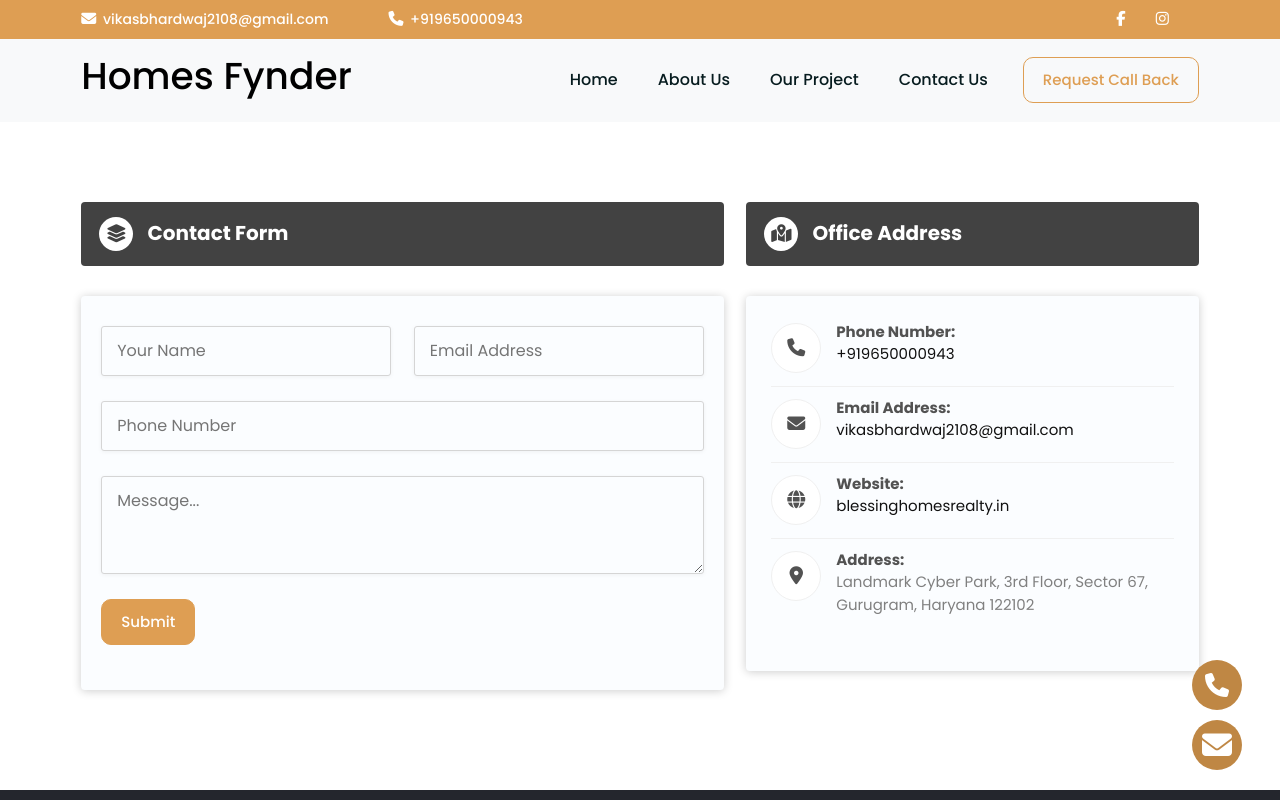
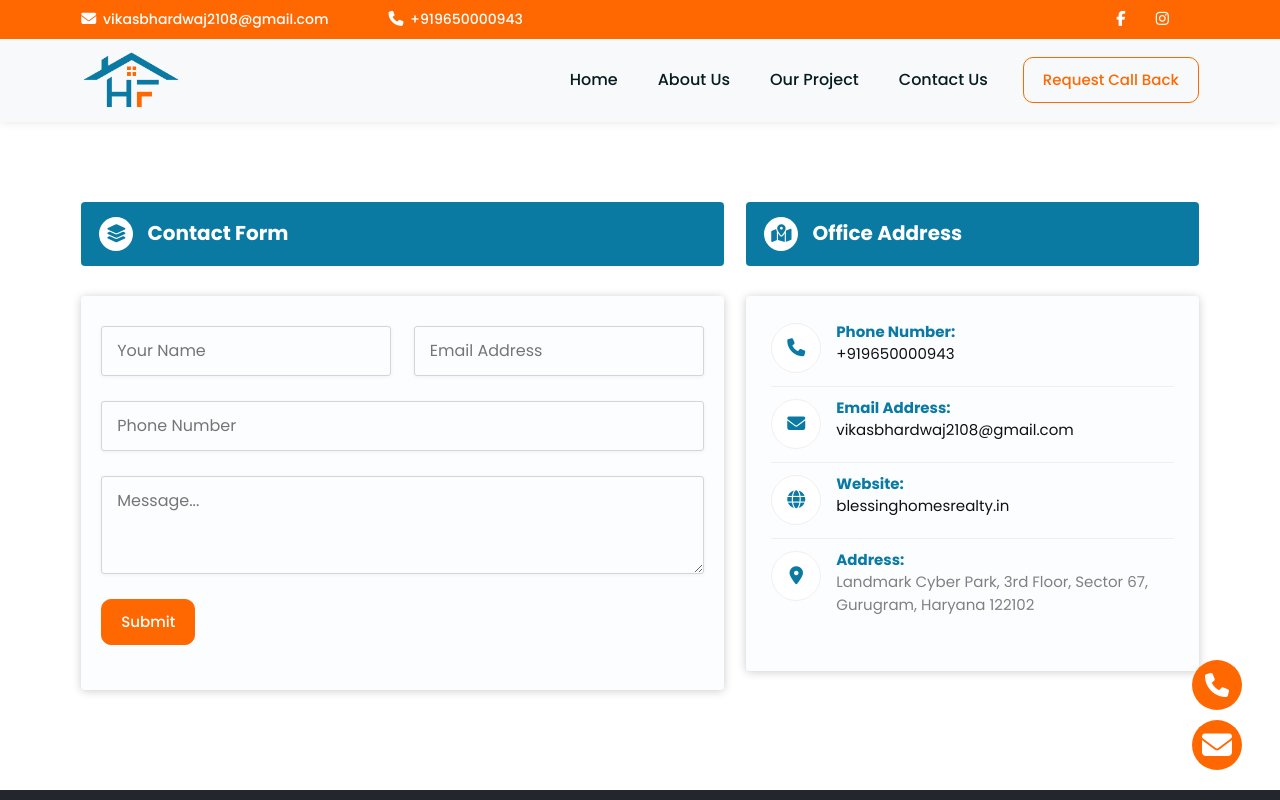
Before and after one commit to dineshkush/blessinghomesrealty, a React (Create React App) app: page /contact-us in a window 1280 px wide. Shown: the top 800 px of the page. Built offline with nearby package versions, Linux system fonts and the light colour scheme.

Commit message:
theme change and logo change

```diff
--- a/src/App.css
+++ b/src/App.css
@@ -14,8 +14,8 @@ h1, h2, h3, h4, h5, h6 {
   color: #000;
 }
 .site_btn {
-  background-color: #de9e53 !important;
-  border: 1px solid #de9e53 !important;
+  background-color: #ff6700 !important;
+  border: 1px solid #ff6700 !important;
   color: #fff;
   padding: 11px 19px;
   font-size: 15px;
@@ -26,11 +26,11 @@ h1, h2, h3, h4, h5, h6 {
 }
 .site_btn:hover {
   background-color: transparent !important;
-  border: 1px solid #de9e53 !important;
-  color: #de9e53;
+  border: 1px solid #ff6700 !important;
+  color: #ff6700;
 }
 .site_title h4 {
-  color: #de9e53;
+  color: #ff6700;
   font-size: 18px;
   line-height: 22px;
 }
@@ -52,7 +52,7 @@ h1, h2, h3, h4, h5, h6 {
     line-height: 27px;
 }
 .site_title h4 {
-  color: #de9e53;
+  color: #ff6700;
   font-size: 14px;
   line-height: 15px;
 }
--- a/src/main/footer/Footer.css
+++ b/src/main/footer/Footer.css
@@ -14,7 +14,7 @@ footer p, footer a, footer h4, footer li, footer strong {
 }
 .footer_area h4 {
     font-size: 20px;
-    color: #de9e53;
+    color: #ff6700;
     line-height: 30px;
     font-weight: 600;
     margin-bottom: 10px;
--- a/src/main/header/Header.css
+++ b/src/main/header/Header.css
@@ -1,5 +1,8 @@
+header.header_area {
+    box-shadow: 0px 0px 10px rgba(0,0,0,0.1);
+}
 .top_header {
-    background-color: #de9e53;
+    background-color: #ff6700;
     padding: 8px 0px;
 }
 .top_bar_contact > ul {
@@ -48,7 +51,7 @@
     color: #000;
 }
 .navbar-brand img {
-    width: 70px;
+    width: 100px;
 }
 .nav_header .navbar-nav {
     padding: 10px 0px;
@@ -62,15 +65,15 @@
     font-weight: 500;
 }
 .nav_header ul.navbar-nav li a.active {
-    color: #de9e53;
+    color: #ff6700;
 }
 li.nav-item.request_call_back {
     margin-left: 15px;
 }
 .request_call_back .header_btn {
     background-color: transparent;
-    border: 1px solid #de9e53;
-    color: #de9e53;
+    border: 1px solid #ff6700;
+    color: #ff6700;
     padding: 11px 19px !important;
     font-size: 15px;
     line-height: 22px;
@@ -79,8 +82,8 @@ li.nav-item.request_call_back {
     transition: all 0.5s;
 }
 .request_call_back .header_btn:hover {
-    background-color: #de9e53;
-    border: 1px solid #de9e53;
+    background-color: #ff6700;
+    border: 1px solid #ff6700;
     color: #fff;
 }
 .request_popup .modal-header h4 {
@@ -101,7 +104,7 @@ li.nav-item.request_call_back {
     padding: 0;
 }
 .sticky_email .email_btn i {
-    background-color: #bf8744;
+    background-color: #ff6700;
     color: #fff;
     width: 50px;
     height: 50px;
@@ -122,7 +125,7 @@ li.nav-item.request_call_back {
     display: inline-block;
 }
 .sticky_phone .stickyphone i {
-    background-color: #bf8744;
+    background-color: #ff6700;
     color: #fff;
     width: 50px;
     height: 50px;
--- a/src/main/header/Header.js
+++ b/src/main/header/Header.js
@@ -2,7 +2,7 @@ import React from "react";
 import { Link } from "react-router-dom";
 import "./Header.css";
 import RequestCallBack from "../../shared/request-call-back/RequestCallBack";
-// import Logo from "../../img/logo.png";
+import Logo from "../../img/logo.png";
 
 function Header(props) {
   return (
@@ -61,8 +61,8 @@ function Header(props) {
           <nav className="navbar navbar-expand-lg bg-body-tertiary">
             <div className="container">
               <Link className="navbar-brand" to="/">
-              <h1>Homes Fynder</h1>
-                {/* <img src={Logo} alt="Logo" className="img-fluid" /> */}
+              {/* <h1>Homes Fynder</h1> */}
+                <img src={Logo} alt="Logo" className="img-fluid" />
               </Link>
               <button
                 className="navbar-toggler"
--- a/src/page/contact/Contact.css
+++ b/src/page/contact/Contact.css
@@ -2,7 +2,7 @@
     padding: 80px 0px;
 }
 .contact_heading {
-    background-color: #424242;
+    background-color: #0a7aa3;
     border-radius: 4px;
     padding: 15px 18px;
     margin-bottom: 30px;
@@ -17,7 +17,7 @@
 }
 .contact_heading h3 i {
     background: #fff;
-    color: #424242 !important;
+    color: #0a7aa3 !important;
     font-size: 18px;
     margin-right: 10px;
     display: inline-block;
@@ -63,7 +63,7 @@
     position: absolute;
     left: 0;
     font-size: 18px;
-    color: #525252;
+    color: #0a7aa3;
     top: 2px;
     background: #ffffff;
     border: 1px solid #f0f0f0;
@@ -75,7 +75,7 @@
 }
 .contact_location_box ul.contact-details li strong {
     display: block;
-    color: #525252;
+    color: #0a7aa3;
 }
 .contact_location_box span {
     color: #808080;
--- a/src/page/home/home.css
+++ b/src/page/home/home.css
@@ -1,5 +1,5 @@
 .counter_area {
-    background-color: #de9e53;
+    background-color: #0a7aa3;
     padding: 40px 0px;
 }
 .counter_item .counter {
--- a/src/page/project/Project.css
+++ b/src/page/project/Project.css
@@ -42,7 +42,7 @@
     transition: 0.3s ease-out;
 }
 .project_item .img-box:hover:before {
-    background-color: #de9e53;
+    background-color: #0a7aa3;
     opacity: 0.85;
 }
 .project_item .utf-cat-img-box-content {
```
Also changed, not shown: src/img/logo.png.
